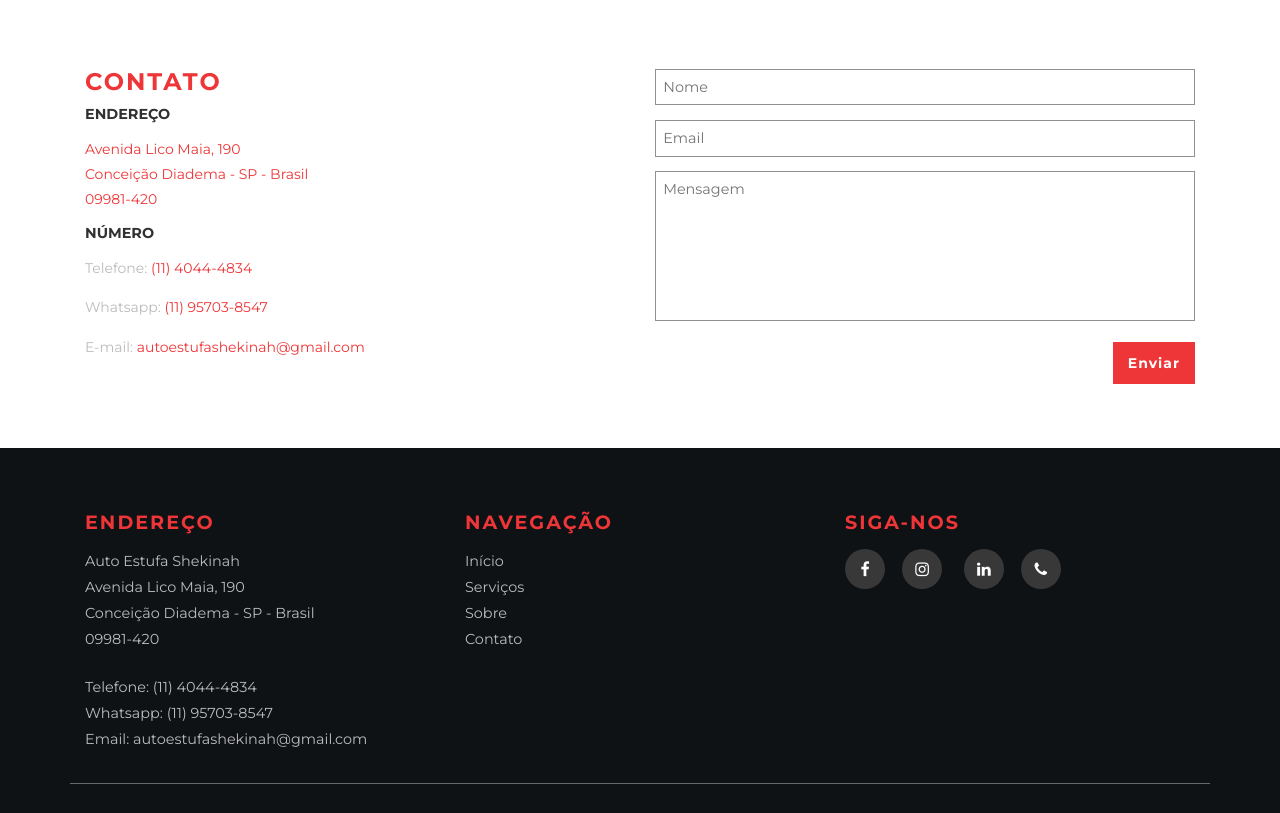
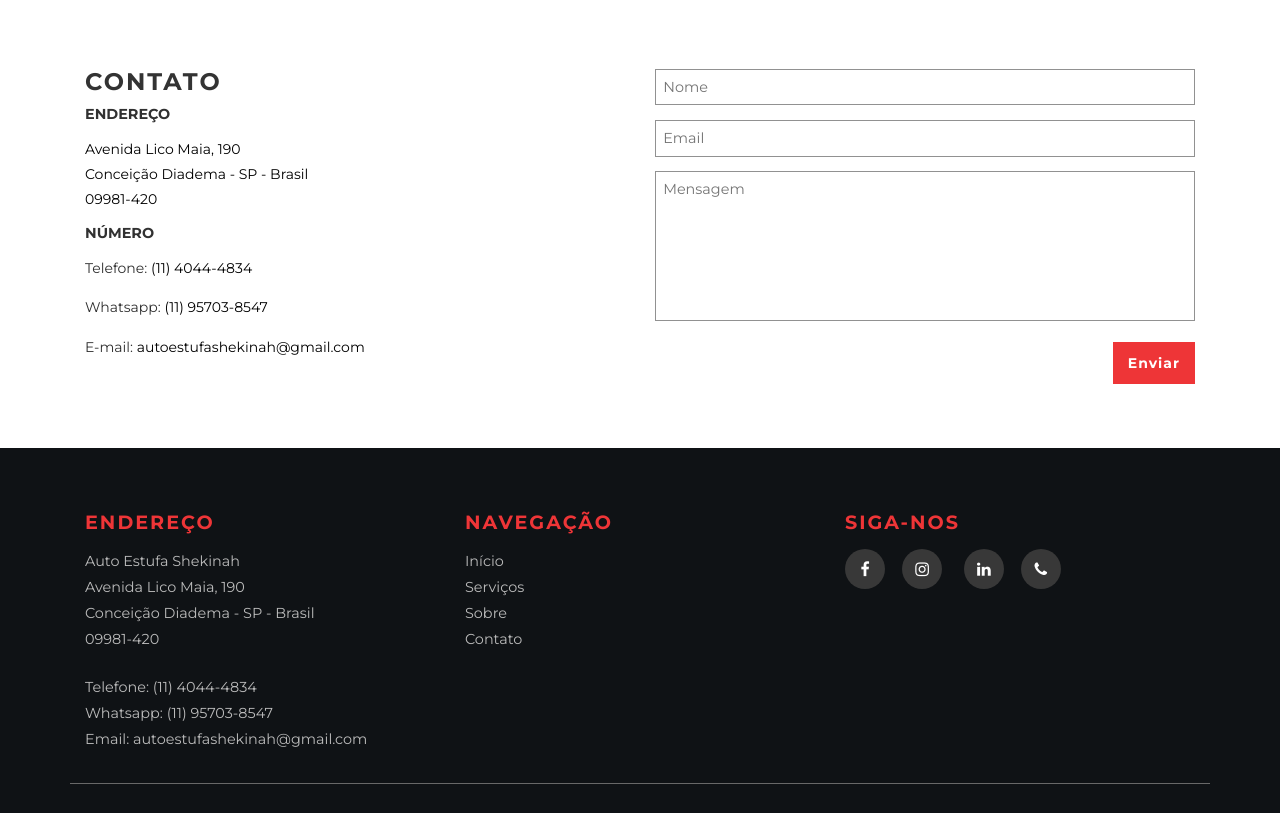
Before and after one commit to emergecreative/shekinah, a plain HTML site: page contato.html in a window 1280 px wide. Shown: the part 1216-2029 px from the top of the page. Drawn offline with Linux system fonts and the light colour scheme.

Commit message:
Alteração nas cores de link clicavel CONTATO

```diff
--- a/css/style.css
+++ b/css/style.css
@@ -1555,9 +1555,9 @@ i.fa.fa-pencil{
 .mail-grids {
 	margin: 4em 0 0 0;
 }
+
 .mail-grid-left h3 {
 	margin: 0 0 .5em 0;
-    color: #ee3537;
     font-size: 1.5em;
     font-family: 'Montserrat', sans-serif;
     text-transform: uppercase;
@@ -1582,14 +1582,18 @@ i.fa.fa-pencil{
     margin: .5em 0;
 }
 .mail-grid-left p {
-    color: #BBBBBB;
     font-size: .875em;
     margin: 1em 0;
     line-height: 1.8em;
 }
 .mail-grid-left p a{
-    color: #ee3537;
     text-decoration: none;
+    color: #000;
+}
+
+.mail-grid-left p a:hover{
+    text-decoration: none;
+    color: #000;
 }
 .mail-grid-left p span {
   display: block;
```
